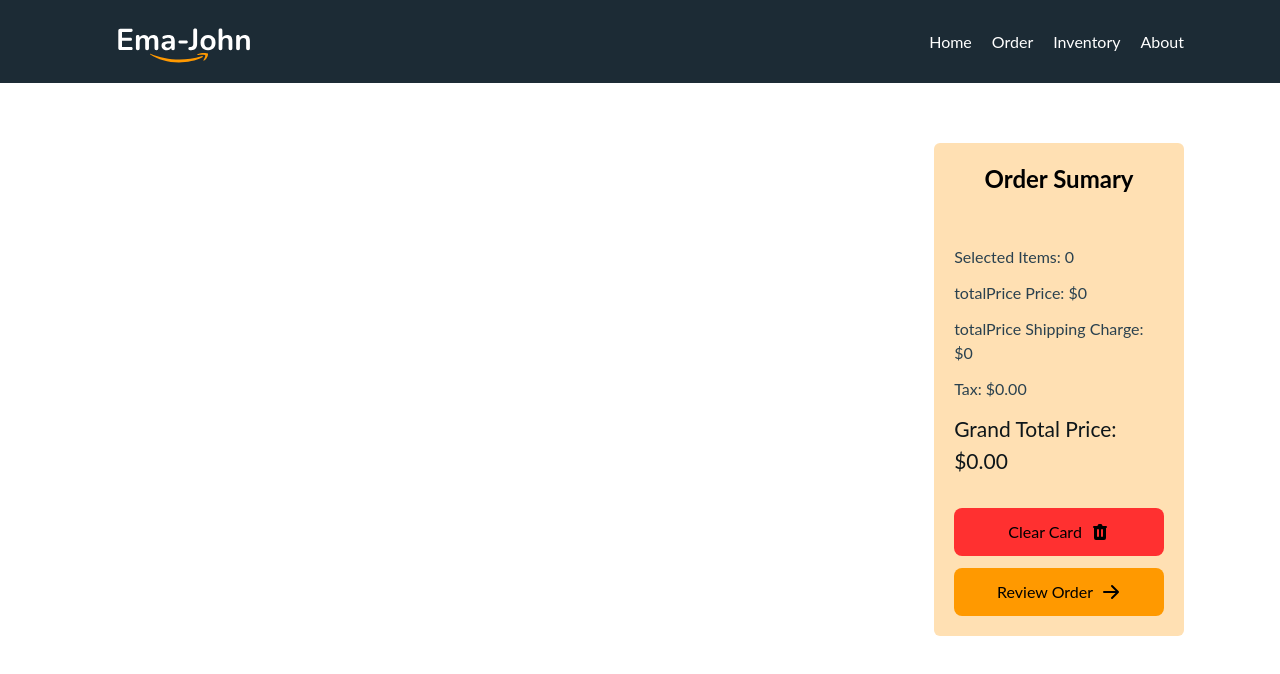
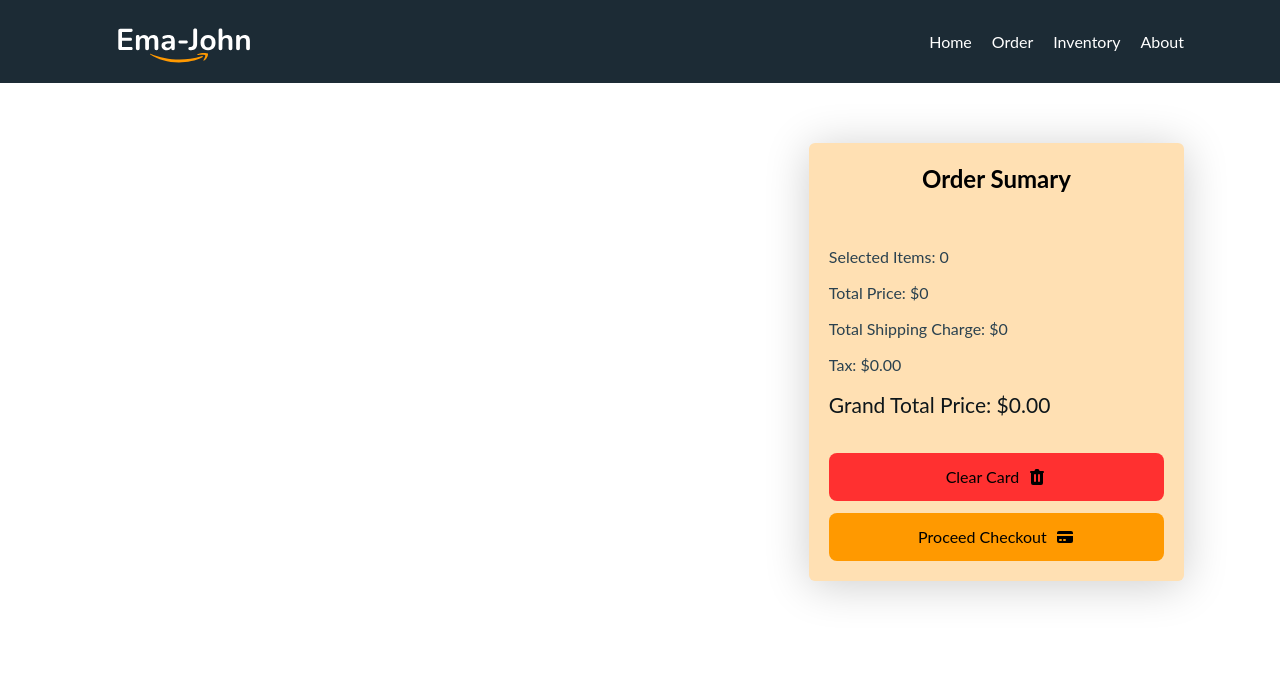
Before and after one commit to hnMurshed/ema-john-special, a React (Create React App) app: page /order in a window 1280 px wide. Shown: the top 674 px of the page. Built offline with nearby package versions, Linux system fonts and the light colour scheme.

Commit message:
sticky order summary, handle order review btn and proceed checkout btn

```diff
--- a/src/App.js
+++ b/src/App.js
@@ -3,6 +3,7 @@ import './App.css';
 import About from './components/About/About';
 import Header from './components/Header/Header';
 import Inventory from './components/Inventory/Inventory';
+import NotFound from './components/NotFound/NotFound';
 import Order from './components/Order/Order';
 import Shop from './components/Shop/Shop';
 
@@ -16,6 +17,7 @@ function App() {
         <Route path='order' element={<Order></Order>}></Route>
         <Route path='inventory' element={<Inventory></Inventory>}></Route>
         <Route path='about' element={<About></About>}></Route>
+        <Route path='*' element={<NotFound></NotFound>}></Route>
       </Routes>
     </div>
   );
--- a/src/components/AddedProducts/AddedProduct.js
+++ b/src/components/AddedProducts/AddedProduct.js
@@ -4,7 +4,7 @@ import { TrashIcon } from '@heroicons/react/solid';
 import { removeItemFromStore } from '../../utilities/fakedb';
 
 const AddedProduct = ({ addedProduct, removeFromCard }) => {
-    const { img, name, price, shipping, id } = addedProduct;
+    const { img, name, price, shipping, id, quantity } = addedProduct;
 
     const trashIconEventHandler = () => {
         removeItemFromStore(id);
@@ -22,6 +22,9 @@ const AddedProduct = ({ addedProduct, removeFromCard }) => {
                     <p className='text-[15px]'>
                         Shipping Charge: <span className='text-[#FF9900]'>${shipping}</span>
                     </p>
+                    <p className='text-[15px]'>
+                        Quantity: <span className='text-[#FF9900]'>{quantity}</span>
+                    </p>
                 </div>
             </div>
             <span onClick={trashIconEventHandler} className='trash-icon bg-[#eb57574d] p-2 rounded-[50%]'>
--- a/src/components/Card/Card.js
+++ b/src/components/Card/Card.js
@@ -2,7 +2,7 @@ import React from 'react';
 import { clearShoppingCard } from '../../utilities/fakedb';
 import {TrashIcon, ArrowRightIcon} from '@heroicons/react/solid';
 
-const Card = ({cards, clearCard}) => {
+const Card = ({cards, clearCard, children}) => {
     let quantity = 0;
     let totalPrice = 0;
     let shipping = 0;
@@ -20,21 +20,22 @@ const Card = ({cards, clearCard}) => {
         clearShoppingCard();
         clearCard();
     }
+
+    const handleReviewBtn = () => {
+
+    }
     return (
         <div className="flex flex-col gap-3 mt-[50px]">
             <span className='text-[#2A414F]'>Selected Items: {quantity}</span>
-            <span className='text-[#2A414F]'>totalPrice Price: ${totalPrice}</span>
-            <span className='text-[#2A414F]'>totalPrice Shipping Charge: ${shipping}</span>
+            <span className='text-[#2A414F]'>Total Price: ${totalPrice}</span>
+            <span className='text-[#2A414F]'>Total Shipping Charge: ${shipping}</span>
             <span className='text-[#2A414F]'>Tax: ${tax.toFixed(2)}</span>
             <span className='mb-5 text-[21px] text-[#0E161A]'>Grand Total Price: ${grandTotal.toFixed(2)}</span>
             <button onClick={removeFromStore} className='flex justify-center items-center gap-2 w-full bg-[#FF3030] py-3 rounded-lg hover:bg-[#a80000] hover:text-white duration-300' >
                 <span>Clear Card</span>
                 <TrashIcon className='w-5 h-5'></TrashIcon>
             </button>
-            <button className='flex justify-center items-center gap-2 w-full bg-[#FF9900] py-3 rounded-lg hover:bg-orange-600 hover:text-white duration-300'>
-                <span>Review Order</span>
-                <ArrowRightIcon className='w-5 h-5'></ArrowRightIcon>
-            </button>
+            {children}
         </div>
     );
 };
--- a/src/components/Header/Header.js
+++ b/src/components/Header/Header.js
@@ -7,9 +7,9 @@ const Header = () => {
     return (
         <div className="nav-container flex justify-center z-10">
             <nav className="container">
-                <a href="/logo">
+                <Link to="/home">
                     <img src={logo} alt="" />
-                </a>
+                </Link>
                 <div>
                     <Link to='/home'>Home</Link>
                     <Link to='/order'>Order</Link>
--- /dev/null
+++ b/src/components/NotFound/NotFound.js
@@ -0,0 +1,12 @@
+import React from 'react';
+
+const NotFound = () => {
+    return (
+        <div className='text-center mt-16'>
+            <h2 className='text-6xl'>404</h2>
+            <span className='text-4xl'>Page Not Found</span>
+        </div>
+    );
+};
+
+export default NotFound;
--- /dev/null
+++ b/src/components/Order/Order.css
@@ -0,0 +1,3 @@
+.box-shadow {
+    box-shadow: 0px 4px 45px 0px rgb(0 0 0 / 20%);
+}
--- a/src/components/Order/Order.js
+++ b/src/components/Order/Order.js
@@ -1,8 +1,11 @@
+import { CreditCardIcon } from '@heroicons/react/solid';
 import React from 'react';
+import { Link } from 'react-router-dom';
 import useCard from '../../hook/useCard';
 import useProducts from '../../hook/useProducts';
 import AddedProduct from '../AddedProducts/AddedProduct';
 import Card from '../Card/Card';
+import './Order.css';
 
 const Order = () => {
     const [products, setProducts] = useProducts();
@@ -17,8 +20,8 @@ const Order = () => {
         setCard([]);
     }
     return (
-        <div className='products-container flex gap-5 md:gap-[100px] container mx-auto py-[60px]'>
-            <div className="card-products basis-3/5 sm:basis-3/4 flex flex-col gap-4">
+        <div className='products-container flex gap-5 md:gap-[150px] container mx-auto py-[60px]'>
+            <div className="card-products basis-3/5 flex flex-col gap-4">
                 {
                     cards.map(card => <AddedProduct
                         key={card.id}
@@ -27,12 +30,21 @@ const Order = () => {
                     ></AddedProduct>)
                 }
             </div>
-            <div className="order-summary basis-2/5 sm:basis-1/4 p-5 rounded-[6px]">
-                <h2 className='text-2xl font-bold text-center'>Order Sumary</h2>
-                <Card
-                    cards={cards}
-                    clearCard={clearCard}
-                ></Card>
+            <div className="basis-2/5 rounded-[6px]">
+                <div className="order-summary box-shadow sticky top-[144px] p-5 rounded-[6px]">
+                    <h2 className='text-2xl font-bold text-center'>Order Sumary</h2>
+                    <Card
+                        cards={cards}
+                        clearCard={clearCard}
+                    >
+                        <Link to='/inventory'>
+                            <button className='flex justify-center items-center gap-2 w-full bg-[#FF9900] py-3 rounded-lg hover:bg-orange-600 hover:text-white duration-300'>
+                                <span>Proceed Checkout</span>
+                                <CreditCardIcon className='w-5 h-5'></CreditCardIcon>
+                            </button>
+                        </Link>
+                    </Card>
+                </div>
             </div>
         </div>
     );
--- a/src/components/Product/Product.js
+++ b/src/components/Product/Product.js
@@ -1,5 +1,5 @@
 import React from 'react';
-import { BeakerIcon, ShoppingCartIcon } from '@heroicons/react/solid';
+import { ShoppingCartIcon } from '@heroicons/react/solid';
 import './Product.css';
 
 const Product = (props) => {
--- a/src/components/Shop/Shop.js
+++ b/src/components/Shop/Shop.js
@@ -1,4 +1,6 @@
+import { ArrowRightIcon } from '@heroicons/react/solid';
 import React, { useEffect, useState } from 'react';
+import { useNavigate } from 'react-router-dom';
 import useCard from '../../hook/useCard';
 import useProducts from '../../hook/useProducts';
 import { addToDb, getStoredCard } from '../../utilities/fakedb';
@@ -48,6 +50,8 @@ const Shop = () => {
         setCard([]);
     }
 
+    const navigate = useNavigate();
+
     return (
         <div className="flex gap-5 container mx-auto products-container">
             <div className="products basis-3/5 sm:basis-3/4 grid grid-cols-1 md:grid-cols-2 lg:grid-cols-3 gap-4">
@@ -65,7 +69,12 @@ const Shop = () => {
                     <Card
                         clearCard={clearCard}
                         cards={cards}
-                    ></Card>
+                    >
+                        <button onClick={ () => navigate('/order') } className='flex justify-center items-center gap-2 w-full bg-[#FF9900] py-3 rounded-lg hover:bg-orange-600 hover:text-white duration-300'>
+                            <span>Review Order</span>
+                            <ArrowRightIcon className='w-5 h-5'></ArrowRightIcon>
+                        </button>
+                    </Card>
                 </div>
             </div>
         </div>
```
